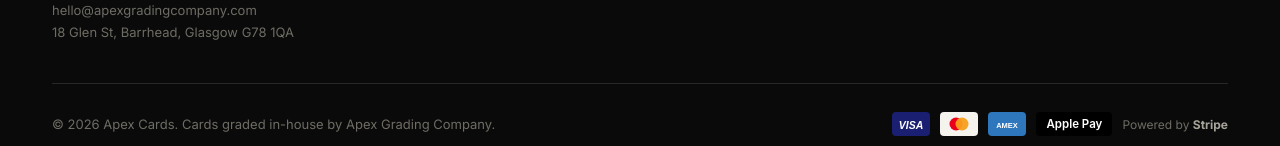
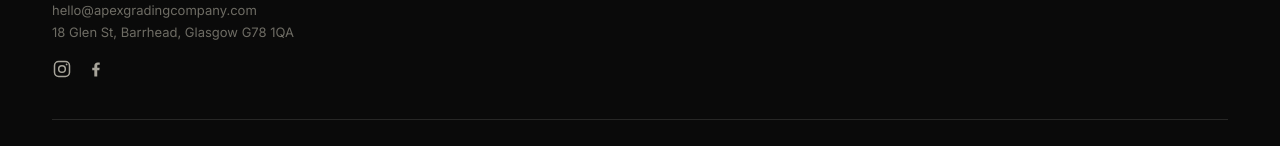
Before and after one commit to apexgrading/apex-grading-shop, a Next.js app: page /admin/bulk in a window 1280 px wide. Shown: the part 1362-1508 px from the top of the page. Built offline with nearby package versions, Linux system fonts and the light colour scheme; no server answers.

Commit message:
Add Instagram and Facebook links with icons to the footer, linking to the real Apex Cards social accounts

```diff
--- a/components/Footer.js
+++ b/components/Footer.js
@@ -44,11 +44,37 @@ export default function Footer() {
               A UK-based marketplace for cards graded in-house by Apex Grading Company. Every
               listing is a unique, authenticated card, sold direct.
             </p>
-            <p style={{ color: "var(--grey-dim)", fontSize: 13, lineHeight: 1.7 }}>
+            <p style={{ color: "var(--grey-dim)", fontSize: 13, lineHeight: 1.7, marginBottom: 16 }}>
               <a href="mailto:hello@apexgradingcompany.com" style={{ color: "var(--grey-dim)" }}>hello@apexgradingcompany.com</a>
               <br />
               18 Glen St, Barrhead, Glasgow G78 1QA
             </p>
+            <div style={{ display: "flex", gap: 14 }}>
+              <a
+                href="https://www.instagram.com/shopapexcards/"
+                target="_blank"
+                rel="noopener noreferrer"
+                aria-label="Apex Cards on Instagram"
+                style={{ color: "var(--grey)", display: "inline-flex" }}
+              >
+                <svg width="20" height="20" viewBox="0 0 24 24" fill="none" stroke="currentColor" strokeWidth="1.8">
+                  <rect x="3" y="3" width="18" height="18" rx="5" />
+                  <circle cx="12" cy="12" r="4" />
+                  <circle cx="17.5" cy="6.5" r="1.1" fill="currentColor" stroke="none" />
+                </svg>
+              </a>
+              <a
+                href="https://www.facebook.com/share/19iVD8fCuP/?mibextid=wwXIfr"
+                target="_blank"
+                rel="noopener noreferrer"
+                aria-label="Apex Cards on Facebook"
+                style={{ color: "var(--grey)", display: "inline-flex" }}
+              >
+                <svg width="20" height="20" viewBox="0 0 24 24" fill="currentColor">
+                  <path d="M13.5 21v-7.5h2.5l.4-3H13.5V8.5c0-.9.25-1.5 1.55-1.5H16.5V4.35C16.2 4.3 15.2 4.2 14 4.2c-2.4 0-4 1.45-4 4.1V10.5H7.5v3H10V21h3.5z" />
+                </svg>
+              </a>
+            </div>
           </div>
 
           <div>
```
